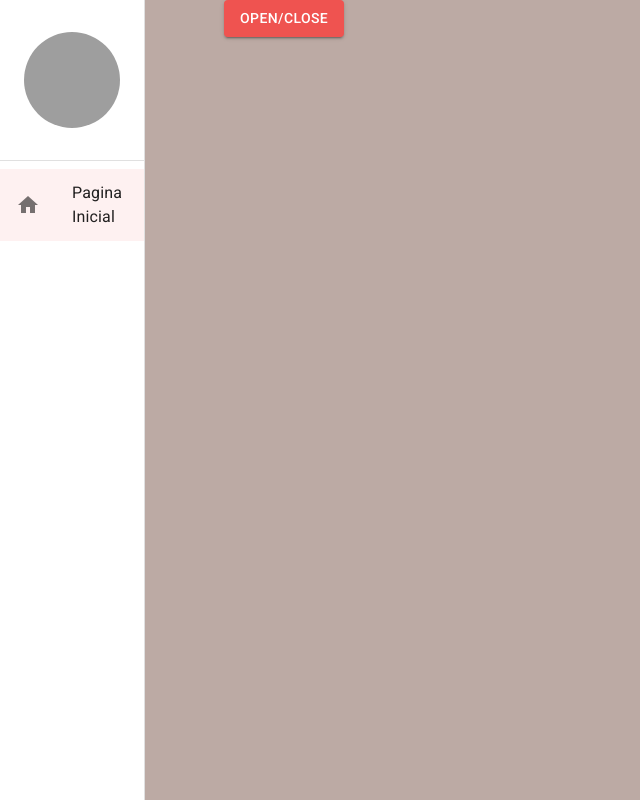
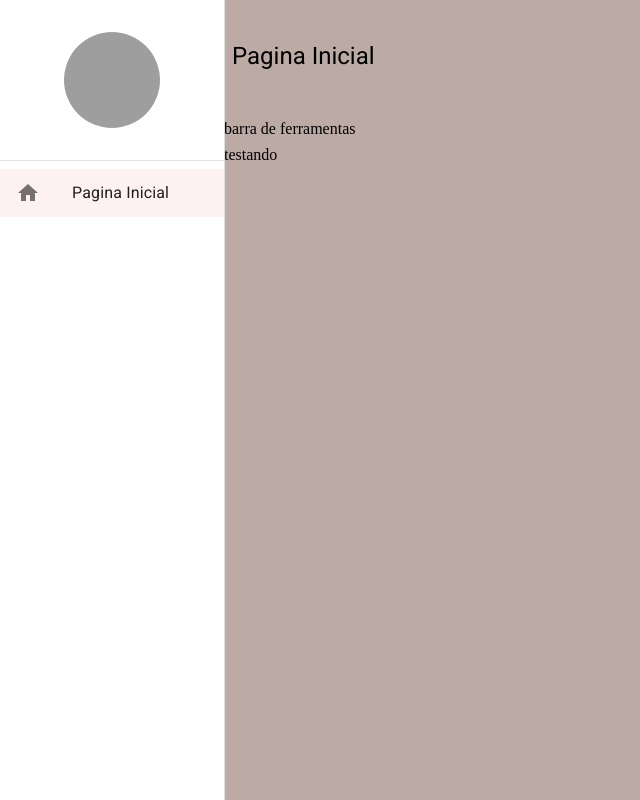
Before and after one commit to RobervanSouza/New-City, a React (Create React App) app in the folder new-city/: page /pagina-inicial in a window 1280 px wide. Shown: the whole page, without its empty margins (0-640 px from the left). Built offline with nearby package versions, Linux system fonts and the light colour scheme; grey boxes are pictures that could not be loaded.

Commit message:
feat: create layout

```diff
--- /dev/null
+++ b/new-city/src/pages/dashboard/DashBoard.tsx
@@ -0,0 +1,15 @@
+import { LayoutePages } from "../../shared/layouts"
+
+
+export const DashBoard = () => {
+
+    return (
+        <LayoutePages titulo="Pagina Inicial ">
+            testando
+
+        </LayoutePages>
+    )
+}
+
+
+ // <LayoutePages titulo="Pagina Inicial "> //3 o titulo foi a interface criada no page. foi passado praqui
--- a/new-city/src/pages/index.ts
+++ b/new-city/src/pages/index.ts
@@ -1 +1 @@
-export {};
+export * from './dashboard/DashBoard';
--- a/new-city/src/routes/index.tsx
+++ b/new-city/src/routes/index.tsx
@@ -1,12 +1,13 @@
-import { Button } from '@mui/material';
+
 import { useEffect } from 'react';
 import { Routes, Route, Navigate} from 'react-router-dom';
+import { DashBoard } from '../pages';
 import { useDrawerContext } from '../shared/contexts';
 
 
 
 export const AppRouter = () => {
-     const { toggleDrawerOpen, setDrawerOptions } = useDrawerContext();
+     const {setDrawerOptions } = useDrawerContext();
 
     useEffect(() => {
         setDrawerOptions([
@@ -17,19 +18,14 @@ export const AppRouter = () => {
         }
 ]);
 
- }, []);
+ }, [setDrawerOptions]);
 
     return (
       <Routes>
         <Route
           path="/pagina-inicial"
           element={
-            <Button
-              variant="contained"
-              color="primary"
-              onClick={toggleDrawerOpen}>
-              Open/Close
-            </Button>
+           <DashBoard/>
           }
         />
         <Route
--- a/new-city/src/shared/components/menu-lateral/Menu-lateral.tsx
+++ b/new-city/src/shared/components/menu-lateral/Menu-lateral.tsx
@@ -22,7 +22,7 @@ const ListItemLink : React.FC <IListeLinkProps> = ({ icons, label, onClick, to }
 
   const handleClick = () => {
     navigate(to);
-    onClick?.(); // para saber se e undefined oo void
+    onClick?.(); // para saber se e undefined ou void
   }
 
   return (
@@ -49,7 +49,7 @@ export const MenuLateral: React.FC<Ichildren> = ({ children }) => {
         variant={smDown ? "temporary" : "permanent"}
         onClose={toggleDrawerOpen}>
         <Box
-          width={theme.spacing(18)}
+          width={theme.spacing(28)} // largura barra
           height="100%"
           display="flex"
           flexDirection="column">
--- /dev/null
+++ b/new-city/src/shared/layouts/LayoutePages.tsx
@@ -0,0 +1,55 @@
+
+import { Icon, IconButton, Theme, Typography, useMediaQuery, useTheme } from "@mui/material";
+import { Box } from "@mui/system";
+import { useDrawerContext } from "../contexts";
+
+interface ILayoutTitulo {
+  children: React.ReactNode;
+  titulo: string;
+}
+
+export const LayoutePages: React.FC<ILayoutTitulo> = ({ children, titulo }) => {
+
+ // essa função e so para quando a tela ficar pequena (-600) habilitar a função e habilitar o butão, so aparace quando a tela ficar pequena
+     const smDown = useMediaQuery((theme: Theme) => theme.breakpoints.down("sm"));
+     // pode colocar essa const theme em cima ou fazer desta forma
+
+    const theme = useTheme();
+
+    const {toggleDrawerOpen} = useDrawerContext(); // essa função e para habilitar o funcionamento do butão, quando clicar aparecer o munu
+
+  return (
+    <>
+      <Box
+        height="100%"
+        display="flex"
+        flexDirection="column"
+        gap={1} //espaco entre um e outro
+      >
+        <Box
+          display="flex"
+          alignItems="center"
+          padding={1}
+          height={theme.spacing(12)}
+          gap={2}>
+          {smDown && (
+            <IconButton onClick={toggleDrawerOpen}>
+              <Icon>menu</Icon>
+            </IconButton>
+          )}
+          <Typography variant="h5">{titulo}</Typography>
+        </Box>
+        <Box>barra de ferramentas</Box>
+        <Box>{children}</Box>
+      </Box>
+    </>
+  );
+};
+
+//3 esses box são para serpara as div e melhorar para colocar os itens dentra das paginas
+// <Box height="100%"> //4 toda a pagina
+//         <Box>{titulo}</Box> //5 partes da pagina
+//         <Box>barra de ferredfdws</Box>
+//         <Box>{children}</Box>
+//       </Box>
+// </>
--- a/new-city/src/shared/layouts/index.ts
+++ b/new-city/src/shared/layouts/index.ts
@@ -1 +1 @@
-export {};
+export * from './LayoutePages';
```
